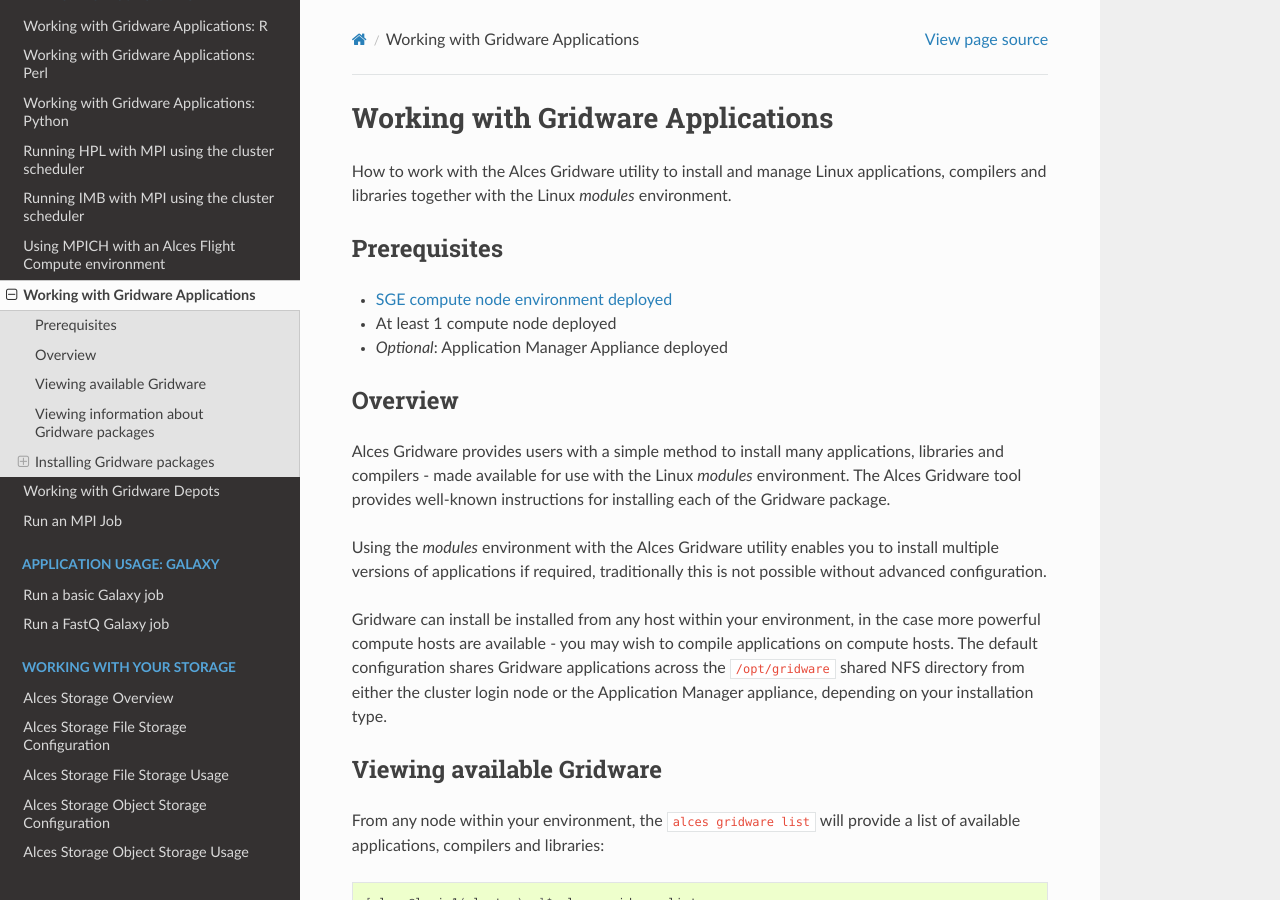
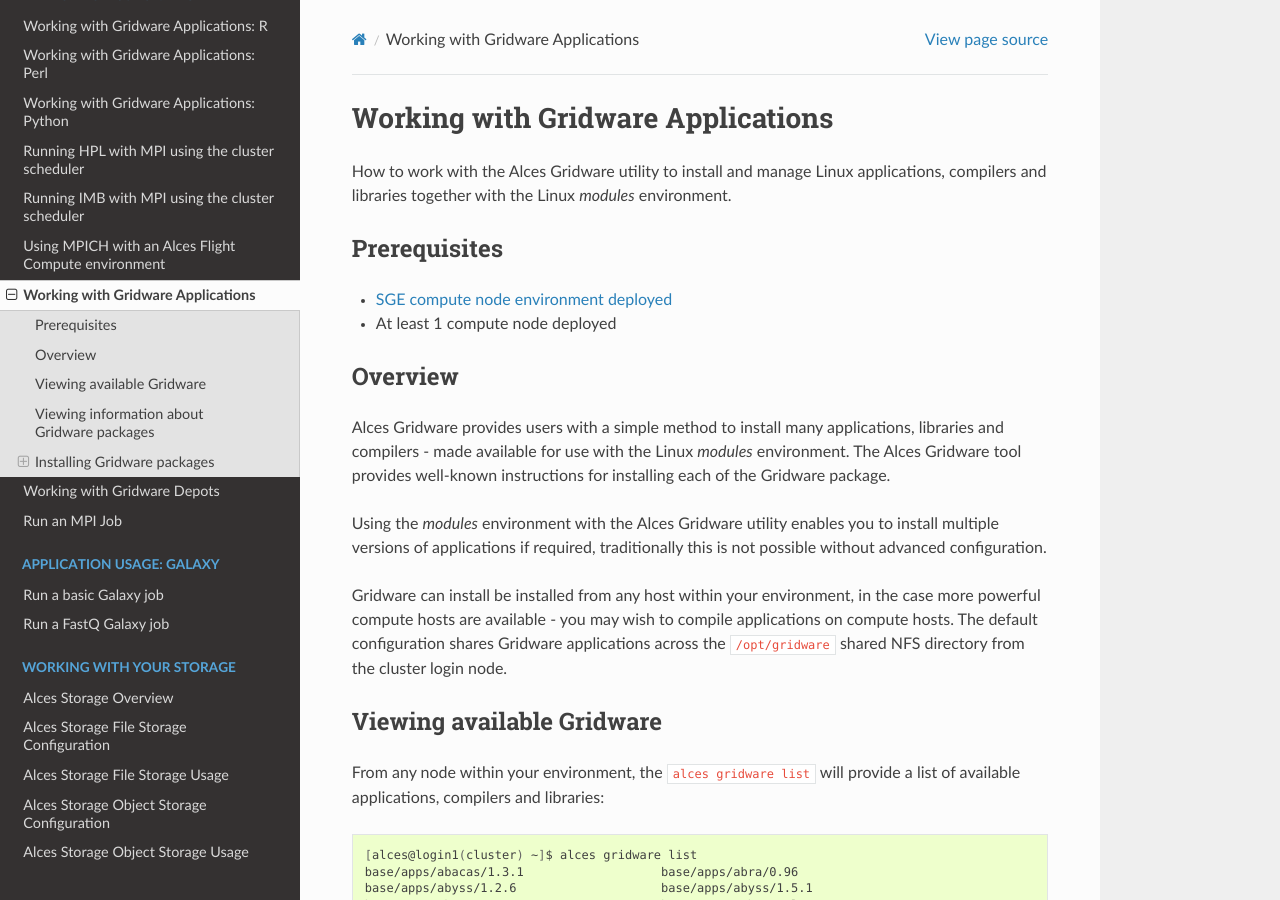
Before and after one commit to alces-software/flight-appliance-docs, a Sphinx documentation site: the page built from docs/source/getting-started/environment-usage/gridware-howto/working-with-gridware-applications.rst, in a window 1280 px wide and 900 px high. Built offline with Sphinx 7.4.7 and the Read the Docs theme 2.0.0, drawn with Linux system fonts in a browser that asks for light colours; pages that are not in the unit, such as notebooks, are missing from menus.

Commit message:
Update "Working with Gridware Applications" guide

```diff
--- a/docs/source/getting-started/environment-usage/gridware-howto/working-with-gridware-applications.rst
+++ b/docs/source/getting-started/environment-usage/gridware-howto/working-with-gridware-applications.rst
@@ -10,7 +10,6 @@
 
 -  `SGE compute node environment deployed <cfn-deploy-sge-spot-cluster>`_
 -  At least 1 compute node deployed
--  *Optional*: Application Manager Appliance deployed
 
 Overview
 --------
@@ -18,7 +17,7 @@
 
 Using the *modules* environment with the Alces Gridware utility enables you to install multiple versions of applications if required, traditionally this is not possible without advanced configuration.
 
-Gridware can install be installed from any host within your environment, in the case more powerful compute hosts are available - you may wish to compile applications on compute hosts. The default configuration shares Gridware applications across the ``/opt/gridware`` shared NFS directory from either the cluster login node or the Application Manager appliance, depending on your installation type.
+Gridware can install be installed from any host within your environment, in the case more powerful compute hosts are available - you may wish to compile applications on compute hosts. The default configuration shares Gridware applications across the ``/opt/gridware`` shared NFS directory from the cluster login node.
 
 Viewing available Gridware
 --------------------------
```
